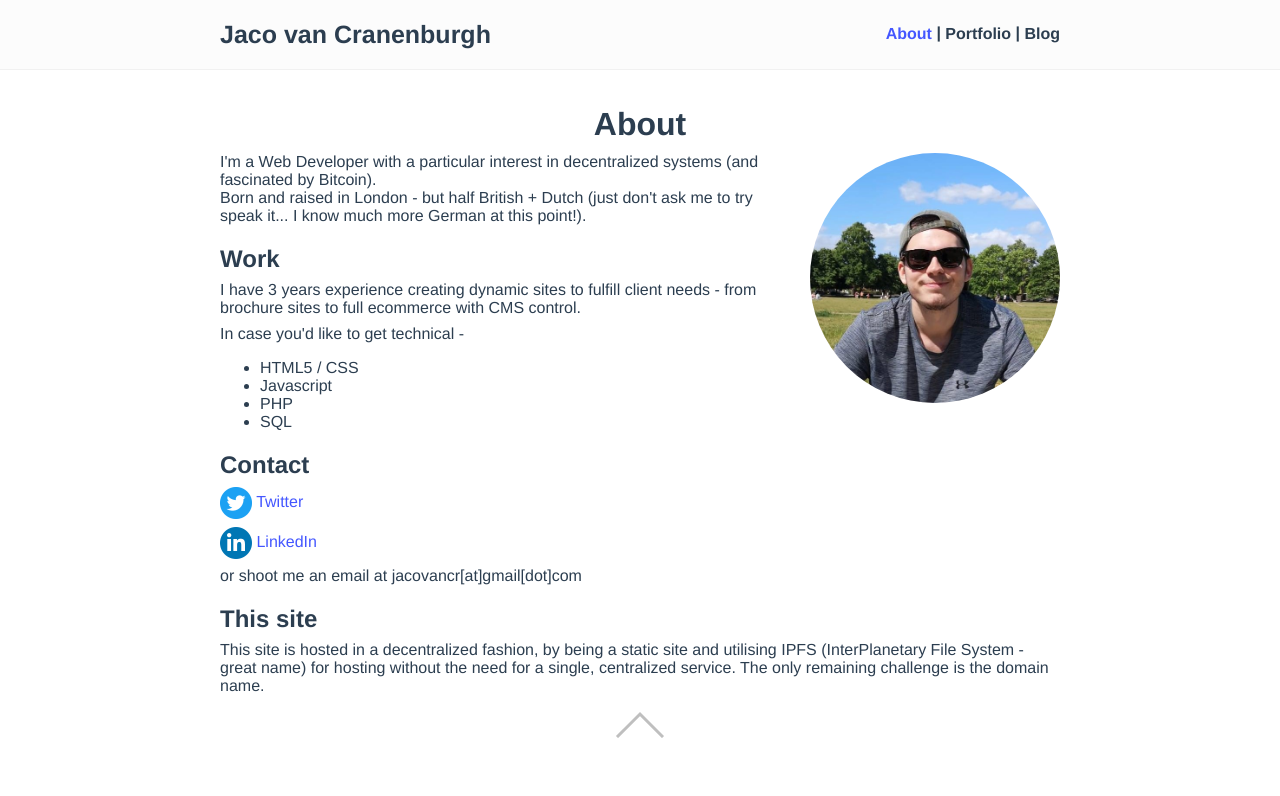
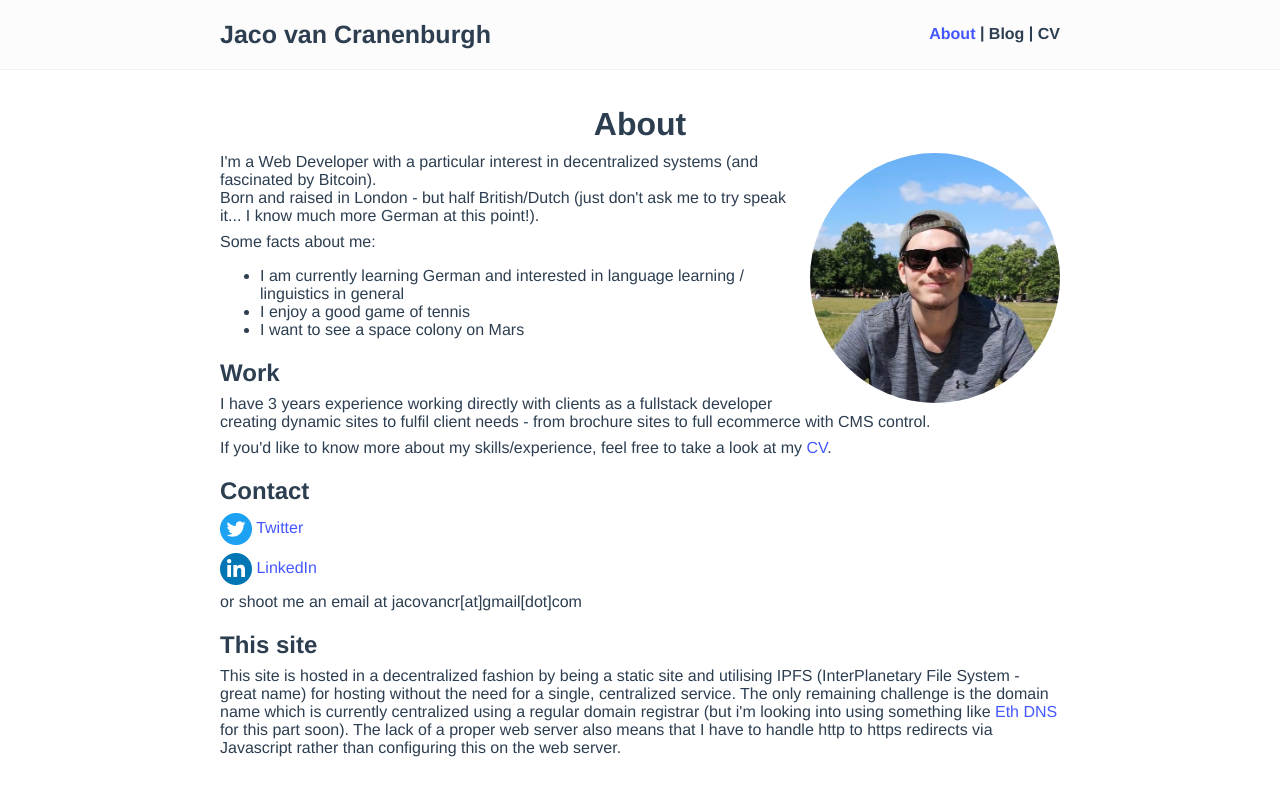
Before and after one commit to jacovanc/portfolio-site, a Vue app: page /#/ in a window 1280 px wide. Shown: the top 796 px of the page. Built offline with nearby package versions, Linux system fonts and the light colour scheme.

Commit message:
CV PDF + content changes

```diff
--- a/public/index.html
+++ b/public/index.html
@@ -5,7 +5,7 @@
     <meta http-equiv="X-UA-Compatible" content="IE=edge">
 	<meta name="viewport" content="width=device-width,initial-scale=1.0, user-scalable=no">
     <link rel="icon" href="<%= BASE_URL %>favicon.ico">
-	<title><%= htmlWebpackPlugin.options.title %></title>
+	<title>Jaco van Cranenburgh</title>
 	<script async src="https://www.googletagmanager.com/gtag/js?id=G-XR127T6VN2"></script>
 	<script>
 		window.dataLayer = window.dataLayer || [];
--- a/src/App.vue
+++ b/src/App.vue
@@ -7,15 +7,16 @@
 				</router-link>
 				<div class="links">
 					<router-link to="/">About</router-link> |
-					<router-link to="/portfolio">Portfolio</router-link> |
-					<router-link to="/blog">Blog</router-link>
+					<!-- <router-link to="/portfolio">Portfolio</router-link> | -->
+					<router-link to="/blog">Blog</router-link> |
+					<a :href="`${urlCV}`" target="_blank">CV</a>
 				</div>
 				<div class="clear"></div>
 			</div>
 		</div>
 		<div class="outer-wrapper">
 			<router-view />
-			<div class="back-to-top" v-on:click="backToTop"></div>
+			<!-- <div class="back-to-top" v-if="largeContent" v-on:click="backToTop"></div> -->
 		</div>
 	</div>
 </template>
@@ -36,6 +37,15 @@ export default {
 			startTime: null,
 
 			pages: ["/", "/portfolio", "/blog"],
+
+			largeContent: false,
+
+			urlCV: process.env.BASE_URL + "/jaco-van-cranenburgh-CV.pdf"
+		}
+	},
+	created() {
+		if(window.location.protocol != 'https:' && window.location.href.includes('jacovan')) {
+			location.href =   location.href.replace("http://", "https://");
 		}
 	},
 	computed: {
@@ -44,7 +54,7 @@ export default {
 		},
 		pageIndex() {
 			return this.pages.indexOf(this.currentRoute);
-		}
+		},
 	},
 	methods: {
 		// Handle swiping listener for route changes on mobile
@@ -184,6 +194,7 @@ export default {
 		position: absolute;
 		bottom: 10px;
 		left: 50%;
+		cursor: pointer;
 
 		border: solid #bfbfbf;
 		border-width: 0 3px 3px 0;
--- a/src/components/WebsiteDisplay.vue
+++ b/src/components/WebsiteDisplay.vue
@@ -1,32 +1,26 @@
 <template>
-	Work in progress!
+	<a v-if="Item" :href="Item.link" class="blog-item" target="_blank">
+		<img :src="require('@/assets' + Item.image + '')">
+		<h2 class="title">{{ Item.name }}</h2>
+		<div class="description">
+			{{ Item.text }}
+		</div>
+	</a>
 </template>
 
 <script>
 export default {
 	name: "WebsiteDisplay",
-	props: {
-		mobileImage: String,
-		DesktopImage: String,
-		text: String,
-	}
+		props: {
+			Item: {
+				type: Object,
+				required: true
+			}
+		},
 };
 </script>
 
 <!-- Add "scoped" attribute to limit CSS to this component only -->
 <style scoped>
-	h3 {
-		margin: 40px 0 0;
-	}
-	ul {
-		list-style-type: none;
-		padding: 0;
-	}
-	li {
-		display: inline-block;
-		margin: 0 10px;
-	}
-	a {
-		color: #42b983;
-	}
+
 </style>
--- a/src/router/index.js
+++ b/src/router/index.js
@@ -1,7 +1,7 @@
 import { createRouter, createWebHashHistory } from "vue-router";
 // import Home from "../views/Home.vue";
 import About from "../views/About.vue";
-import Portfolio from "../views/Portfolio.vue";
+// import Portfolio from "../views/Portfolio.vue";
 import Blog from "../views/Blog.vue";
 
 const routes = [
@@ -18,11 +18,11 @@ const routes = [
 			title: 'Jaco van Cranenburgh',
 		},
 	},
-	{
-		path: "/portfolio",
-		name: "Portfolio",
-		component: Portfolio
-	},
+	// {
+	// 	path: "/portfolio",
+	// 	name: "Portfolio",
+	// 	component: Portfolio
+	// },
 	{
 		path: "/blog",
 		name: "Blog",
--- a/src/views/About.vue
+++ b/src/views/About.vue
@@ -6,19 +6,17 @@
 		</div>
 		<p>
 			I'm a Web Developer with a particular interest in decentralized systems (and fascinated by Bitcoin). <br/>
-			Born and raised in London - but half British + Dutch (just don't ask me to try speak it... I know much more German at this point!).
+			Born and raised in London - but half British/Dutch (just don't ask me to try speak it... I know much more German at this point!).
 		</p>
+		<p>Some facts about me:</p>
+		<ul>
+			<li>I am currently learning German and interested in language learning / linguistics in general</li>
+			<li>I enjoy a good game of tennis</li>
+			<li>I want to see a space colony on Mars</li>
+		</ul>
 		<h2>Work</h2>
-		<p>I have 3 years experience creating dynamic sites to fulfill client needs - from brochure sites to full ecommerce with CMS control.</p>
-		<p>
-			In case you'd like to get technical -
-			<ul>
-				<li>HTML5 / CSS</li>
-				<li>Javascript</li>
-				<li>PHP</li>
-				<li>SQL</li>
-			</ul>
-		</p>
+		<p>I have 3 years experience working directly with clients as a fullstack developer creating dynamic sites to fulfil client needs - from brochure sites to full ecommerce with CMS control.</p>
+		<p>If you'd like to know more about my skills/experience, feel free to take a look at my <a :href="`${urlCV}`" target="_blank">CV</a>.</p>
 		<h2>Contact</h2>
 		<p>
 			<a href="https://twitter.com/Jac0van" target="_blank" alt="Link to Twitter">
@@ -35,8 +33,8 @@
 		<p>or shoot me an email at jacovancr[at]gmail[dot]com</p>
 		<h2>This site</h2>
 		<p>
-			This site is hosted in a decentralized fashion, by being a static site and utilising IPFS (InterPlanetary File System - great name) for hosting without the need for a single, centralized service.
-			The only remaining challenge is the domain name.
+			This site is hosted in a decentralized fashion by being a static site and utilising IPFS (InterPlanetary File System - great name) for hosting without the need for a single, centralized service.
+			The only remaining challenge is the domain name which is currently centralized using a regular domain registrar (but i'm looking into using something like <a href="https://ens.domains/" target="_blank">Eth DNS</a> for this part soon). The lack of a proper web server also means that I have to handle http to https redirects via Javascript rather than configuring this on the web server.
 		</p>
 	</div>
 </template>
@@ -44,8 +42,8 @@
 export default {
 	data() {
 		return {
-			publicPath: process.env.BASE_URL,
-			profileImage: "@/assets/me.jpg"
+			profileImage: "@/assets/me.jpg",
+			urlCV: process.env.BASE_URL + "/jaco-van-cranenburgh-CV.pdf" // TODO: Make this global/stored in one place
 		}
 	},
 	created () {
--- a/src/views/Blog.vue
+++ b/src/views/Blog.vue
@@ -3,7 +3,7 @@
 		<h1>Writing</h1>
 		<div class="content">
 			<p>I occasionally write about Bitcoin, language-learning and anything else that interests me. </p>
-			<p>This is mostly an exercise to improve my written skills, ability to express myself, while giving me a platform to talk about things that people seem to roll their eyes at when I bring them up at parties 🤷. But if you're interested you can find these below.</p>
+			<p>This is mostly an exercise to improve my written skills and ability to express myself, while also giving me a platform to talk about things that people seem to roll their eyes at when I bring them up at parties 🤷. But if you're interested you can find these below.</p>
 		</div>
 		<div class="blog-items">
 			<BlogItem v-for="BlogPost in BlogItems" :key="BlogPost.id" :BlogPost="BlogPost"/>
--- a/src/views/Portfolio.vue
+++ b/src/views/Portfolio.vue
@@ -1,7 +1,7 @@
 <template>
 	<div class="inner-wrapper portfolio">
 		<h1>Portfolio</h1>
-		<WebsiteDisplay/>
+		<WebsiteDisplay v-for="Item in PortfolioItems" :key="Item.id" :Item="Item"/>
 	</div>
 </template>
 
@@ -11,6 +11,18 @@
 
 	export default {
 		name: "Home",
+		data() {
+			return {
+				PortfolioItems: [
+					{
+						id: 0,
+						name: "Example",
+						image: "/portfolio/example.png",
+						text: "Test text here ... Test text here ... Test text here ... Test text here ... Test text here ... Test text here ... Test text here ... "
+					}
+				]
+			}
+		},
 		components: {
 			WebsiteDisplay
 		},
```
Also changed, not shown: 1 other file (tests, documents, lock files or other folders).
